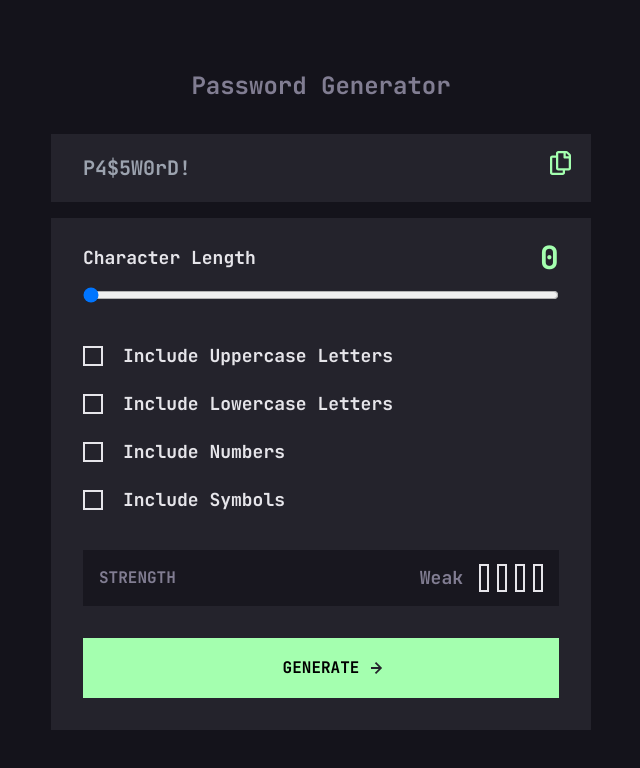
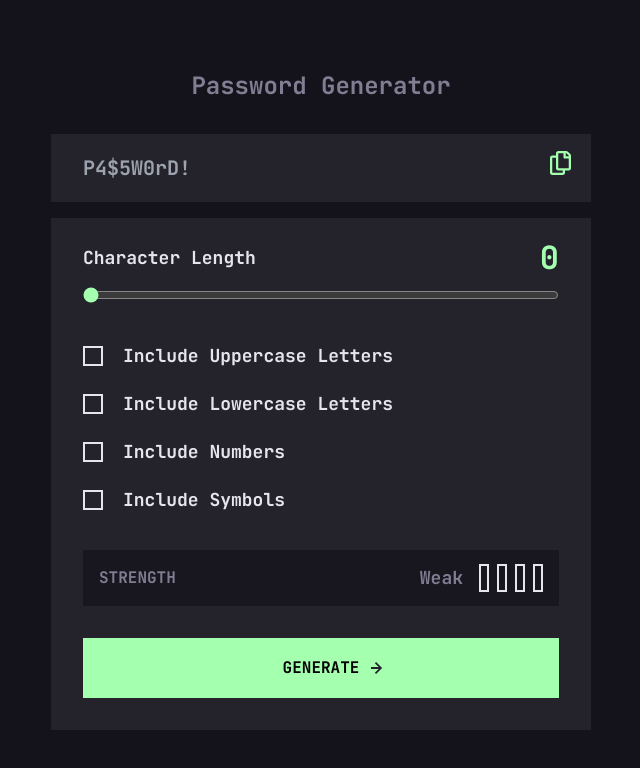
Before and after one commit to Lazzzare/PasswordGeneratorApp-React, a React (Vite) app: page / in a window 1280 px wide. Shown: the top 768 px of the page, without its empty margins (319-959 px from the left). Built offline with nearby package versions, Linux system fonts and the light colour scheme.

Commit message:
styling range type input
styling range type input (accent-color change)

```diff
--- a/src/index.css
+++ b/src/index.css
@@ -2,6 +2,10 @@
 @tailwind base;
 @tailwind components;
 @tailwind utilities;
+
+input[type="range"] {
+  accent-color: #a4ffaf;
+}
 
 @layer base {
   html {
```
